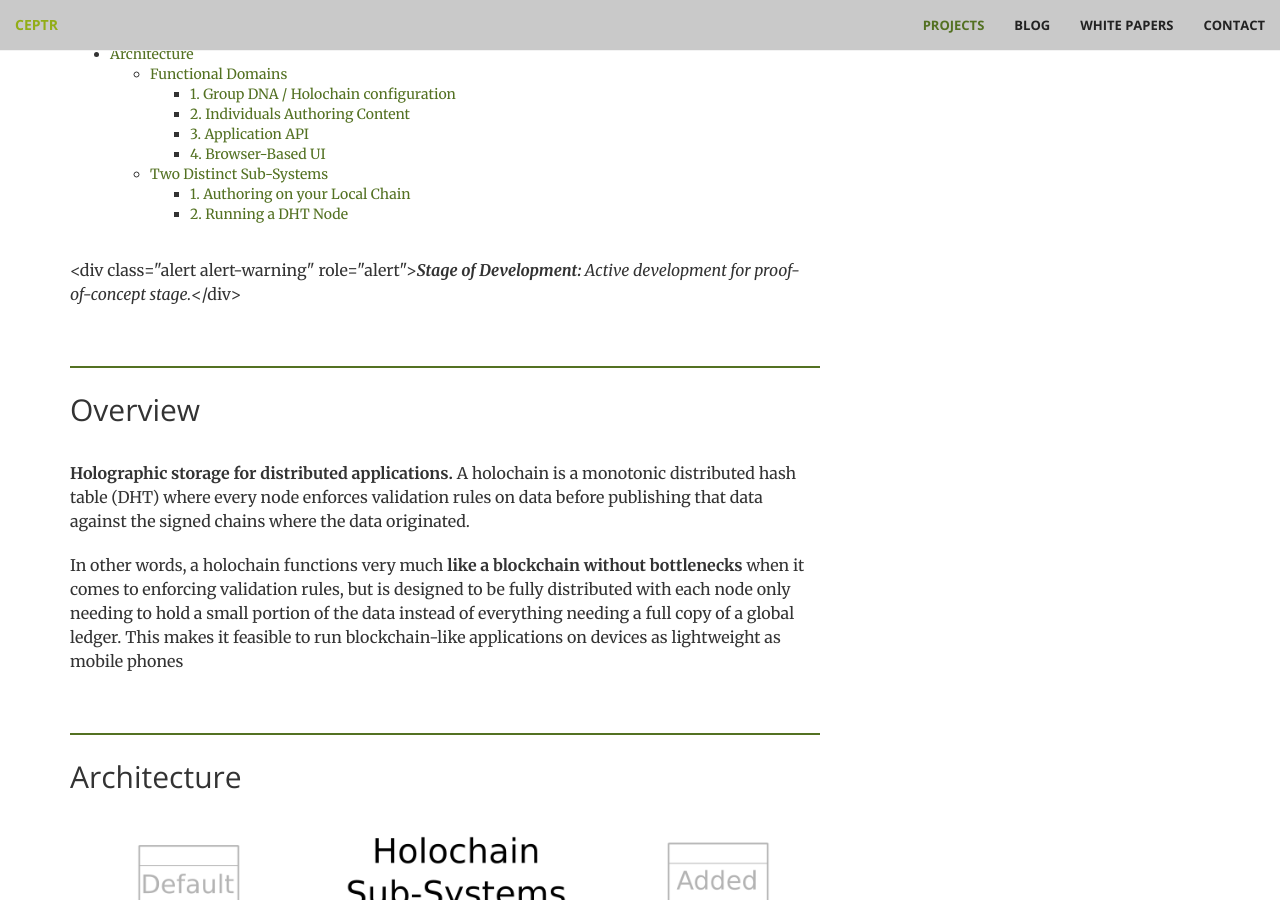
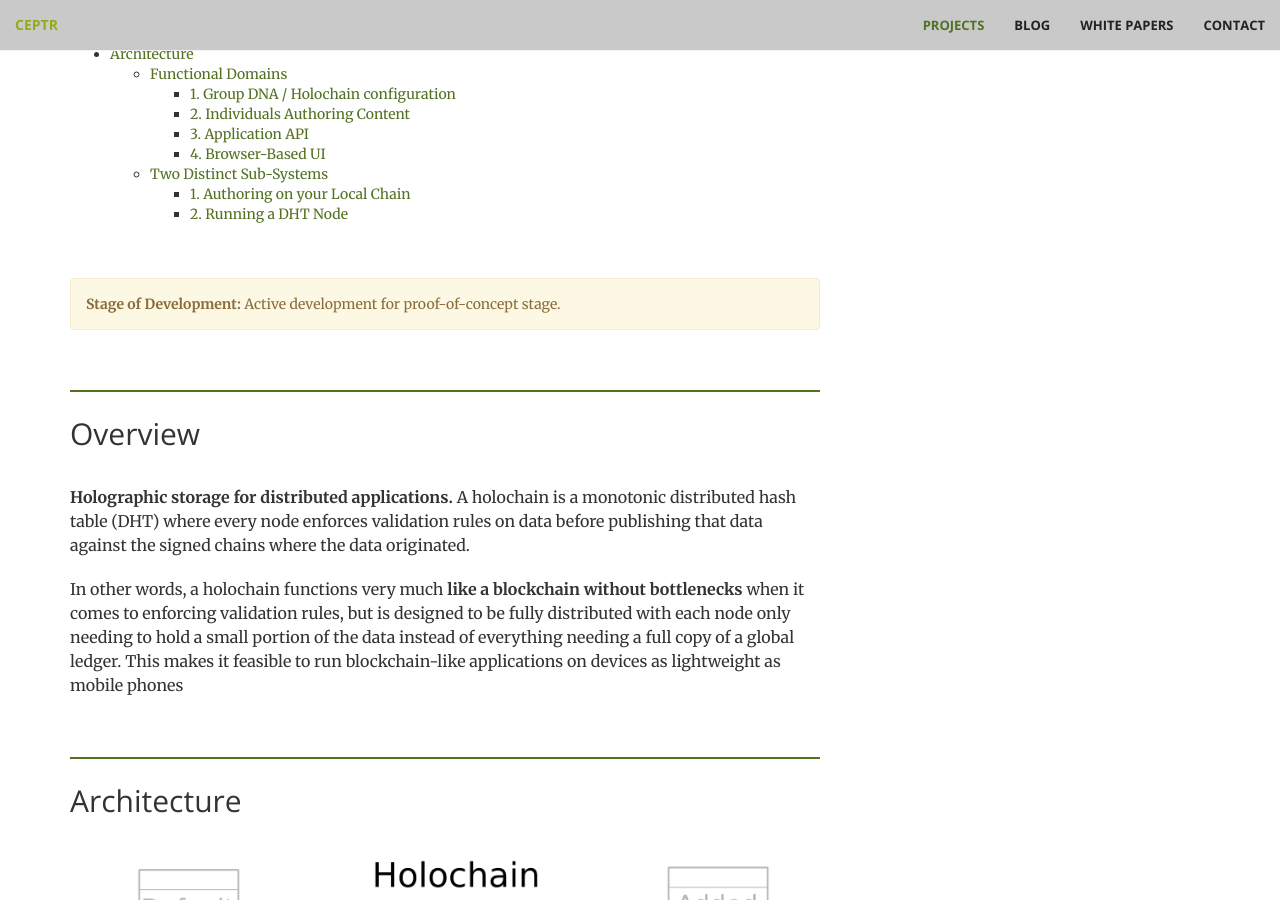
Before and after one commit to metacurrency/ceptr-org, a Jekyll site: the page built from _projects/holochain.md, in a window 1280 px wide and 900 px high, scrolled down 689 px. Built offline with Jekyll 4.4.1, drawn with Linux system fonts in a browser that asks for light colours.

Commit message:
rewrite of holochain page from Github Wiki

```diff
--- a/_projects/holochain.md
+++ b/_projects/holochain.md
@@ -27,7 +27,10 @@
 
 <!-- TOC END -->
 
-<br /><div class="alert alert-warning" role="alert"><em><b>Stage of Development:</b> Active development for proof-of-concept stage.</em></div>
+<br />
+<div class="alert alert-warning" role="alert">
+   <b>Stage of Development:</b> Active development for proof-of-concept stage.
+</div>
 
 ## Overview
 
@@ -36,7 +39,7 @@
 In other words, a holochain functions very much **like a blockchain without bottlenecks** when it comes to enforcing validation rules, but is designed to  be fully distributed with each node only needing to hold a small portion of the data instead of everything needing a full copy of a global ledger. This makes it feasible to run blockchain-like applications on devices as lightweight as mobile phones
 
 ## Architecture
-![Holochain_Sub-Systems](/images/Holochain_Subsystems.png){:class="img-responsive"}
+  ![Holochain_Sub-Systems](/images/Holochain_Subsystems.png){:class="img-responsive"}
 
 Holochains have three main functional domains, plus whatever UI you provide to access your application. When you build a new holochain application, you need to code all of these systems.
 
```
